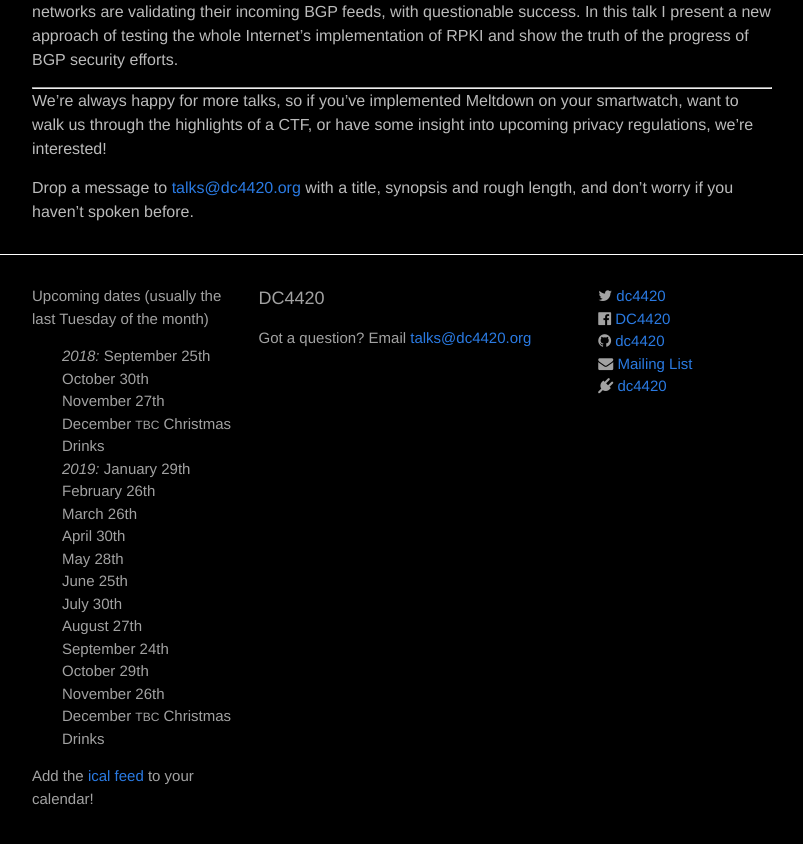
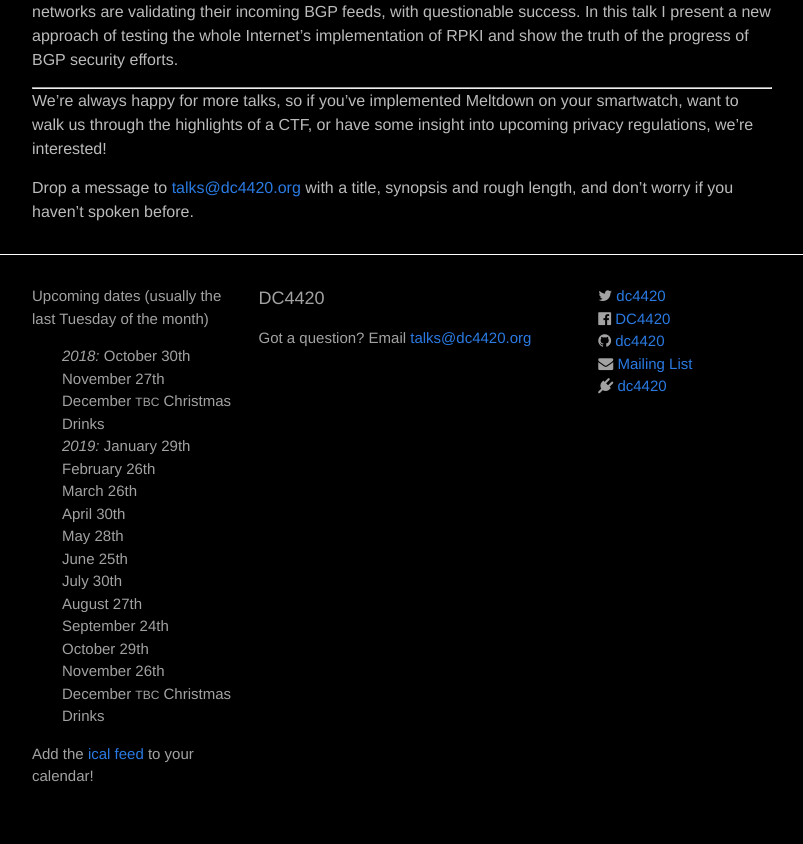
Before and after one commit to dc4420/website, a Jekyll site: the page built from index.html, in a window 1280 px wide and 900 px high, scrolled down 1369 px. Shown: the top 844 px of the window, without its empty margins (238-1041 px from the left). Built offline with Jekyll 4.4.1, drawn with Linux system fonts in a browser that asks for light colours; nearby versions of some CDN libraries.

Commit message:
Update _includes/footer.html
update footer calendar

```diff
--- a/_includes/footer.html
+++ b/_includes/footer.html
@@ -7,8 +7,7 @@
       <div class="footer-col  footer-col-1">
         <p class="text">Upcoming dates (usually the last Tuesday of the month)</p>
         <ul class="future-events">
-          <li><em>2018:</em> September 25th</li>
-          <li>October 30th</li>
+          <li><em>2018:</em> October 30th</li>
           <li>November 27th</li>
           <li>December <i class="small-caps">TBC</i> Christmas Drinks</li>
           <li><em>2019:</em> January 29th</li>
```
